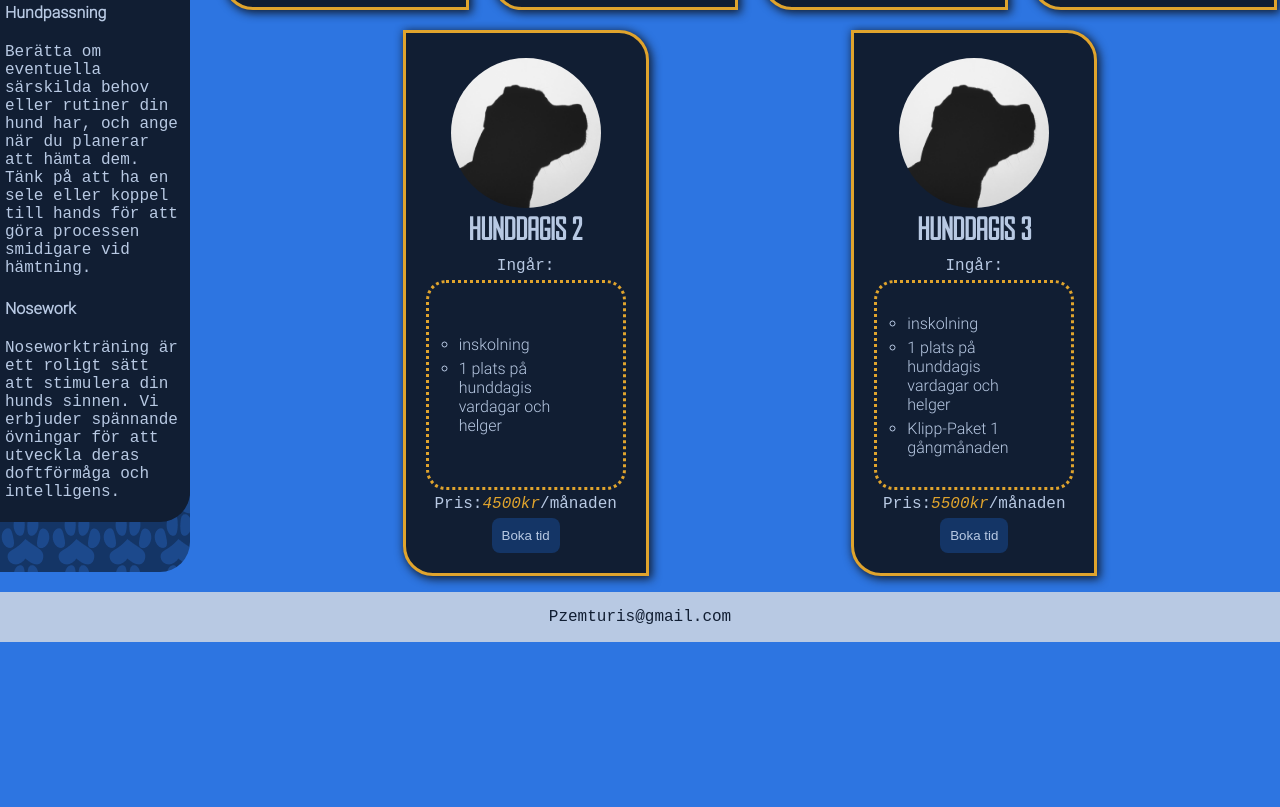
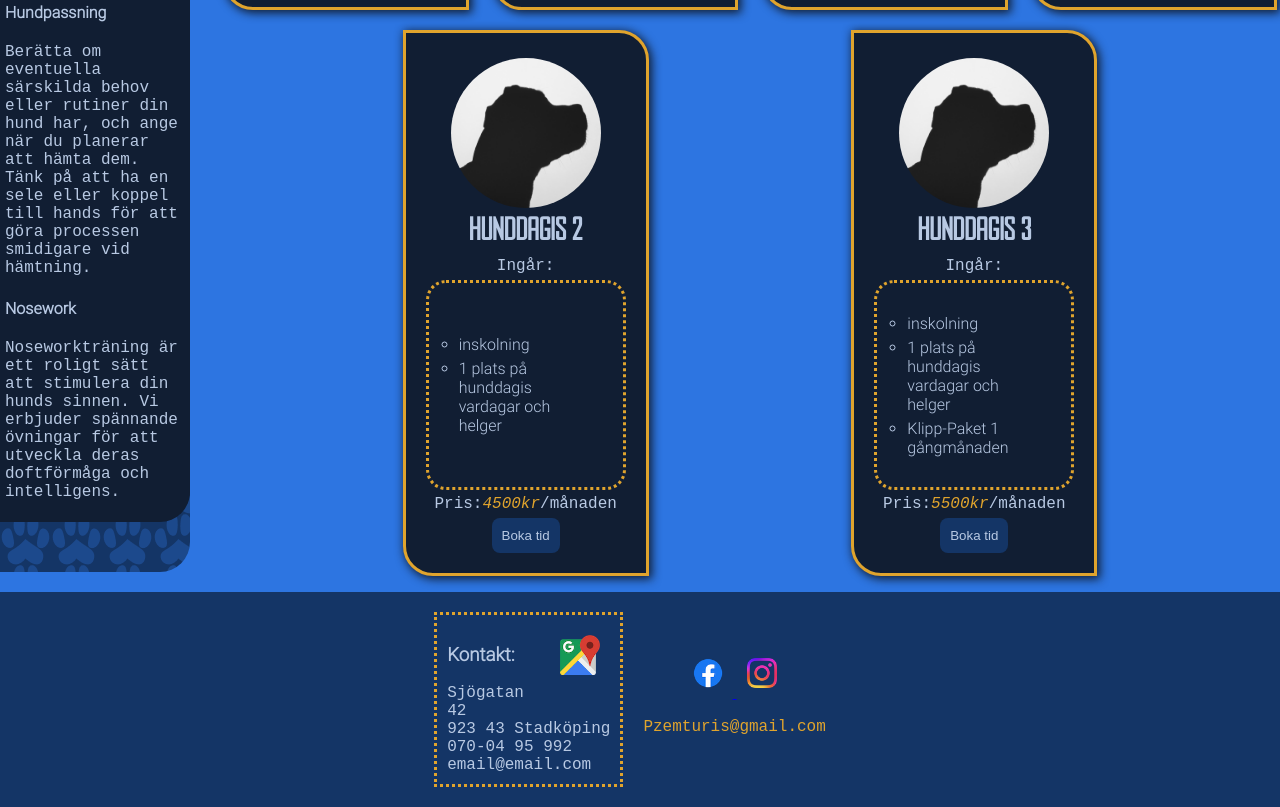
Before and after one commit to Kaffekopp1/iths-htmlcss, a plain HTML site: page store.html in a window 1280 px wide. Shown: the part 1282-2089 px from the top of the page. Before the commit the page ends 1924 px from the top, so only its background shows below. Drawn offline with Linux system fonts and the light colour scheme.

Commit message:
flyttat kontakt

```diff
--- a/index.css
+++ b/index.css
@@ -1,68 +1,3 @@
-/*----------------gäller alla----------- */
-:root {
-	--lightest-color: #e6ecf5;
-	--light-color: #b8c9e3;
-	--medium-color1: #2d75e1;
-	--medium-color2: #1c498c;
-	--main-color: #143566;
-	--main-color-filter2: #143566e3;
-	--main-color-filter3: #b8c9e3f0;
-	/* --medium-color1-filter: #1435667d; */
-	--medium-color1-filter: #1435663d;
-	--darker-color: #111e33;
-	--complement-color: #e0a42d;
-}
-@font-face {
-	font-family: "roboL";
-	src: url(./Roboto-Light.ttf);
-	font-display: swap;
-}
-p {
-	font-family: "Courier New", Courier, monospace, sans-serif;
-}
-
-@font-face {
-	font-family: "AgencyG";
-	src: url("./AgencyGothicCT-Light.ttf");
-	font-display: swap;
-}
-
-/*på body overflow-x hidden på grund av animationen*/
-
-body {
-	margin: 0;
-	overflow-x: hidden;
-	font-family: roboL, sans-serif;
-}
-
-h1,
-h2,
-h3 {
-	font-family: AgencyG, sans-serif;
-	font-size: xx-large;
-	letter-spacing: 0.05em;
-}
-button {
-	float: right;
-	background-color: var(--main-color);
-	color: var(--light-color);
-	padding: 10px;
-	border-radius: 8px;
-	border: none;
-	cursor: pointer;
-}
-
-button:hover {
-	background-color: var(--light-color);
-	color: var(--darker-color);
-}
-
-input {
-	background-color: var(--lightest-color);
-}
-textarea {
-	background-color: var(--lightest-color);
-}
 /* -------------Navbar--------------------- */
 #navigationbar {
 	background-color: var(--main-color);
@@ -98,35 +33,6 @@ a {
 	color: black;
 }
 
-/* ---------------------För att få en hamburger meny utan js------------------ */
-
-/*gömmer pilen på drop meny https://stackoverflow.com/questions/16603979/how-to-remove-the-default-arrow-icon-from-a-dropdown-list-select-element */
-#navigation-select-meny {
-	background-color: var(--dark-color);
-	height: 40px;
-	width: 40px;
-	border-radius: 180px;
-	margin-left: 20px;
-	background-image: url("bilder/Tass500.png");
-	background-position: center;
-	background-size: 80%;
-	background-repeat: no-repeat;
-	appearance: none;
-	cursor: pointer;
-	border: none;
-	color: transparent;
-	margin: 5px;
-}
-
-#navigation-select-meny * {
-	background-color: var(--darker-color);
-	color: var(--lightest-color);
-}
-
-#navigation-select-no-value {
-	color: transparent;
-}
-
 /* ------------------Main------------ */
 main {
 	position: relative;
@@ -138,7 +44,7 @@ header {
 	min-height: 100svh;
 	max-height: 100%;
 	flex-direction: column;
-	justify-content: center;
+	justify-content: flex-start;
 	align-items: center;
 	background-color: var(--main-color);
 	background-image: linear-gradient(
@@ -196,6 +102,34 @@ header {
 		url("bilder/Small/dogsnowcover1080.jpeg") center/cover;
 	}
 } */
+/* ---------------------För att få en hamburger meny utan js------------------ */
+
+/*gömmer pilen på drop meny https://stackoverflow.com/questions/16603979/how-to-remove-the-default-arrow-icon-from-a-dropdown-list-select-element */
+#navigation-select-meny {
+	background-color: var(--dark-color);
+	height: 40px;
+	width: 40px;
+	border-radius: 180px;
+	margin-left: 20px;
+	background-image: url("bilder/Tass500.png");
+	background-position: center;
+	background-size: 80%;
+	background-repeat: no-repeat;
+	appearance: none;
+	cursor: pointer;
+	border: none;
+	color: transparent;
+	margin: 5px;
+}
+
+#navigation-select-meny * {
+	background-color: var(--darker-color);
+	color: var(--lightest-color);
+}
+
+#navigation-select-no-value {
+	color: transparent;
+}
 #h1-img-container {
 	display: flex;
 	align-items: center;
@@ -203,8 +137,11 @@ header {
 }
 
 #header-text-container {
+	/* display: flex;
+	flex-direction: column; */
 	background-color: var(--light-color);
 	margin: 50px;
+	margin-top: 150px;
 	padding: 20px;
 	max-width: 340px;
 	border-radius: 18px;
@@ -363,6 +300,7 @@ header {
 	align-items: center;
 	justify-content: center;
 
+	margin-bottom: 20px;
 	text-align: center;
 }
 
@@ -467,7 +405,6 @@ header {
 }
 .om-oss {
 	box-sizing: border-box;
-	background-color: var(--darker-color);
 	border-radius: 18px;
 	background-color: var(--light-color);
 	color: var(--darker-color);
@@ -481,11 +418,27 @@ header {
 	height: 200px;
 	border-radius: 10px;
 }
+
+/*--------Footer-----------*/
+footer {
+	display: flex;
+	flex-direction: column;
+	justify-content: center;
+	align-items: center;
+	background-color: var(--main-color);
+	color: var(--complement-color);
+}
+footer img {
+	margin: 10px;
+	width: 30px;
+	height: 30px;
+}
 #adress {
 	text-align: left;
 	color: var(--light-color);
 	border: dotted var(--complement-color);
 	margin-bottom: 20px;
+	margin-top: 20px;
 	padding: 10px;
 }
 #adress p {
@@ -498,19 +451,13 @@ header {
 	width: 40px;
 	height: 40px;
 }
-/*--------Footer-----------*/
-footer {
-	background-color: var(--main-color);
-	color: var(--complement-color);
-	text-align: center;
-	padding: 10px;
+footer > div {
+	display: flex;
+	flex-direction: column;
+	align-items: center;
+	justify-content: center;
 }
-footer img {
-	width: 30px;
-	height: 30px;
-	margin: 10px;
-}
-
+/*---------------------------------------------LARGE-------------------*/
 @media screen and (min-width: 600px) {
 	#navlist {
 		display: flex;
@@ -538,7 +485,6 @@ footer img {
 
 	header {
 		flex-direction: column;
-		justify-content: center;
 		align-items: start;
 		background-color: var(--medium-color1);
 		background-image: linear-gradient(
@@ -641,6 +587,7 @@ footer img {
 			),
 			url("bilder/larger/bridgeL.jpeg");
 		height: 100vh;
+		width: 100vw;
 	}
 	#sektion-vet {
 		flex-direction: row;
@@ -677,4 +624,10 @@ footer img {
 	.form-container {
 		width: 350px;
 	}
+	footer {
+		flex-direction: row;
 	}
+	footer > div {
+		margin: 20px;
+	}
+}
--- a/main.css
+++ b/main.css
@@ -24,3 +24,43 @@ p {
 	src: url("./AgencyGothicCT-Light.ttf");
 	font-display: swap;
 }
+
+/*på body overflow-x hidden på grund av animationen*/
+body {
+	display: flex;
+	flex-direction: column;
+	font-family: roboL, sans-serif;
+	background-color: var(--medium-color1);
+	margin: 0;
+}
+
+/* den vanliga blå färgen på alt blev svår att se mot min bakgrund på vissa skärmar*/
+img {
+	color: white;
+}
+h1,
+h2 {
+	font-family: AgencyG, sans-serif;
+	font-size: xx-large;
+}
+
+button {
+	float: right;
+	/* align-self: flex-end; */
+	background-color: var(--main-color);
+	color: var(--light-color);
+	padding: 10px;
+	border-radius: 8px;
+	border: none;
+	cursor: pointer;
+}
+input {
+	background-color: var(--lightest-color);
+}
+textarea {
+	background-color: var(--lightest-color);
+}
+ul {
+	list-style: none;
+	padding: 0;
+}
--- a/store.html
+++ b/store.html
@@ -3,6 +3,7 @@
 	<head>
 		<meta charset="UTF-8" />
 		<meta name="viewport" content="width=device-width, initial-scale=1.0" />
+		<link rel="icon" type="image/png" href="bilder/tassikon.png" />
 		<link rel="stylesheet" href="main.css" />
 		<link rel="stylesheet" href="storestyle.css" />
 		<meta
@@ -258,7 +259,32 @@
 				</div>
 			</section>
 		</main>
-		<footer><p>Pzemturis@gmail.com</p></footer>
+		<footer>
+			<section id="adress">
+				<a id="google-link" href="https://www.google.com/maps">
+					<img src="bilder/googlepin.png" alt="googlemaps logga" />
+				</a>
+				<h3>Kontakt:</h3>
+				<p>Sjögatan 42</p>
+				<p>923 43 Stadköping</p>
+				<p>070-04 95 992</p>
+				<p>email@email.com</p>
+			</section>
+			<div>
+				<div>
+					<a href="index.html">
+						<img src="bilder/f_logo_RGB-Blue_58.png" alt="logga-facebook" />
+					</a>
+					<a href="index.html">
+						<img
+							src="bilder/Instagram_Glyph_Gradient.png"
+							alt="logga-instagram"
+						/>
+					</a>
+				</div>
+				<p>Pzemturis@gmail.com</p>
+			</div>
+		</footer>
 	</body>
 </html>
 
--- a/storestyle.css
+++ b/storestyle.css
@@ -1,43 +1,5 @@
 /*----------------gäller alla----------- */
 
-/*på body overflow-x hidden på grund av animationen*/
-body {
-	display: flex;
-	flex-direction: column;
-	font-family: roboL, sans-serif;
-	background-color: var(--medium-color1);
-	margin: 0;
-}
-
-/* den vanliga blå färgen på alt blev svår att se mot min bakgrund på vissa skärmar*/
-img {
-	color: white;
-}
-h1,
-h2 {
-	font-family: AgencyG, sans-serif;
-	font-size: xx-large;
-}
-
-button {
-	float: right;
-	background-color: var(--main-color);
-	color: var(--light-color);
-	padding: 10px;
-	border-radius: 8px;
-	border: none;
-	cursor: pointer;
-}
-input {
-	background-color: var(--lightest-color);
-}
-textarea {
-	background-color: var(--lightest-color);
-}
-ul {
-	list-style: none;
-	padding: 0;
-}
 /* -------------Navbar--------------------- */
 #navigationbar {
 	background-color: var(--main-color);
@@ -67,7 +29,6 @@ ul {
 }
 #navlist li a {
 	color: var(--lightest-color);
-	text-decoration: none;
 }
 
 #store-h1 {
@@ -164,10 +125,41 @@ ul {
 }
 
 footer {
-	text-align: center;
-	background-color: var(--light-color);
-	color: var(--darker-color);
-	margin: 0;
+	display: flex;
+	flex-direction: column;
+	justify-content: center;
+	align-items: center;
+	background-color: var(--main-color);
+	color: var(--complement-color);
+}
+footer img {
+	margin: 10px;
+	width: 30px;
+	height: 30px;
+}
+#adress {
+	text-align: left;
+	color: var(--light-color);
+	border: dotted var(--complement-color);
+	margin-bottom: 20px;
+	margin-top: 20px;
+	padding: 10px;
+}
+#adress p {
+	margin: 0px;
+}
+#google-link {
+	float: right;
+}
+#google-link img {
+	width: 40px;
+	height: 40px;
+}
+footer > div {
+	display: flex;
+	flex-direction: column;
+	align-items: center;
+	justify-content: center;
 }
 
 @media screen and (min-width: 500px) {
@@ -219,4 +211,10 @@ footer {
 		max-height: 100%;
 		border-radius: 0px 30px 30px 0px;
 	}
+	footer {
+		flex-direction: row;
+	}
+	footer > div {
+		margin: 20px;
+	}
 }
```
Also changed, not shown: index.html (+24 -12 lines), bilder/tassikon.png (added), 1 other file. Lines whose indentation alone changed are shown as unchanged.
